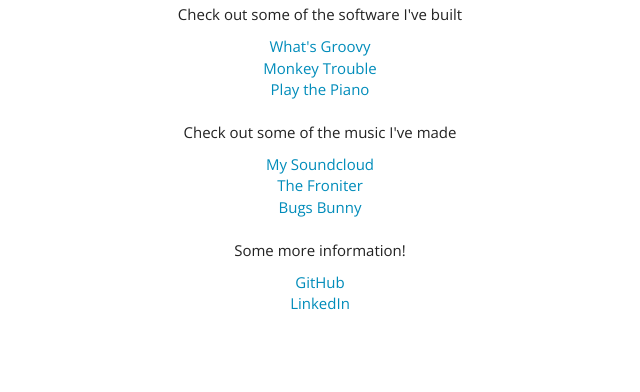
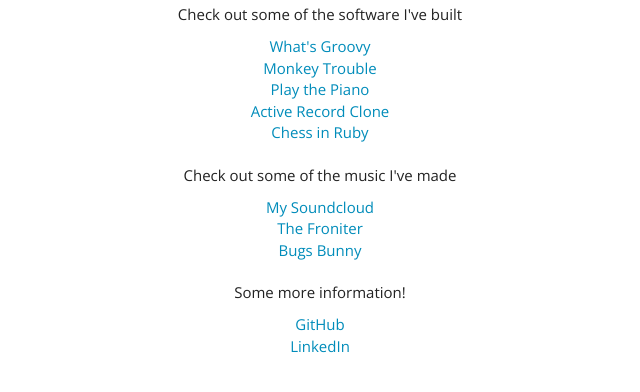
Before and after one commit to rohansahai/rohansahai.github.io, a plain HTML site: page index.html in a window 1280 px wide. Shown: the part 70-462 px from the top of the page, without its empty margins (320-960 px from the left). Drawn offline with nearby package versions, Linux system fonts and the light colour scheme.

Commit message:
added more projects

```diff
--- a/index.html
+++ b/index.html
@@ -14,6 +14,10 @@
 			<a href="asteroids/landing.html"> Monkey Trouble </a>
 			<br>
 			<a href="git_piano/piano.html"> Play the Piano </a>
+			<br>
+			<a href="https://github.com/rsahai91/active_record_lite"> Active Record Clone </a>
+			<br>
+			<a href="https://github.com/rsahai91/chess"> Chess in Ruby </a>
 		</div>
   </div>
 
```
